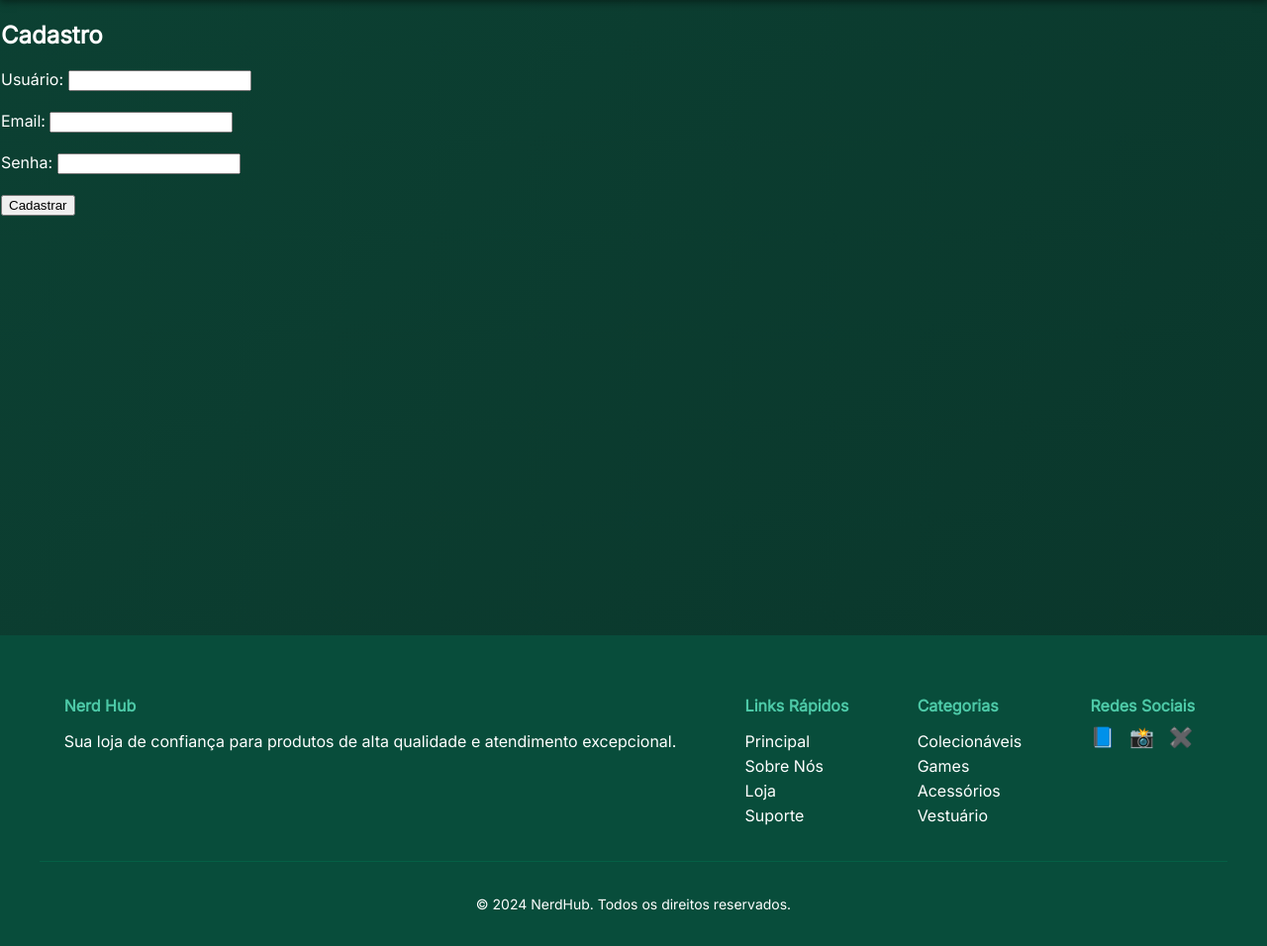
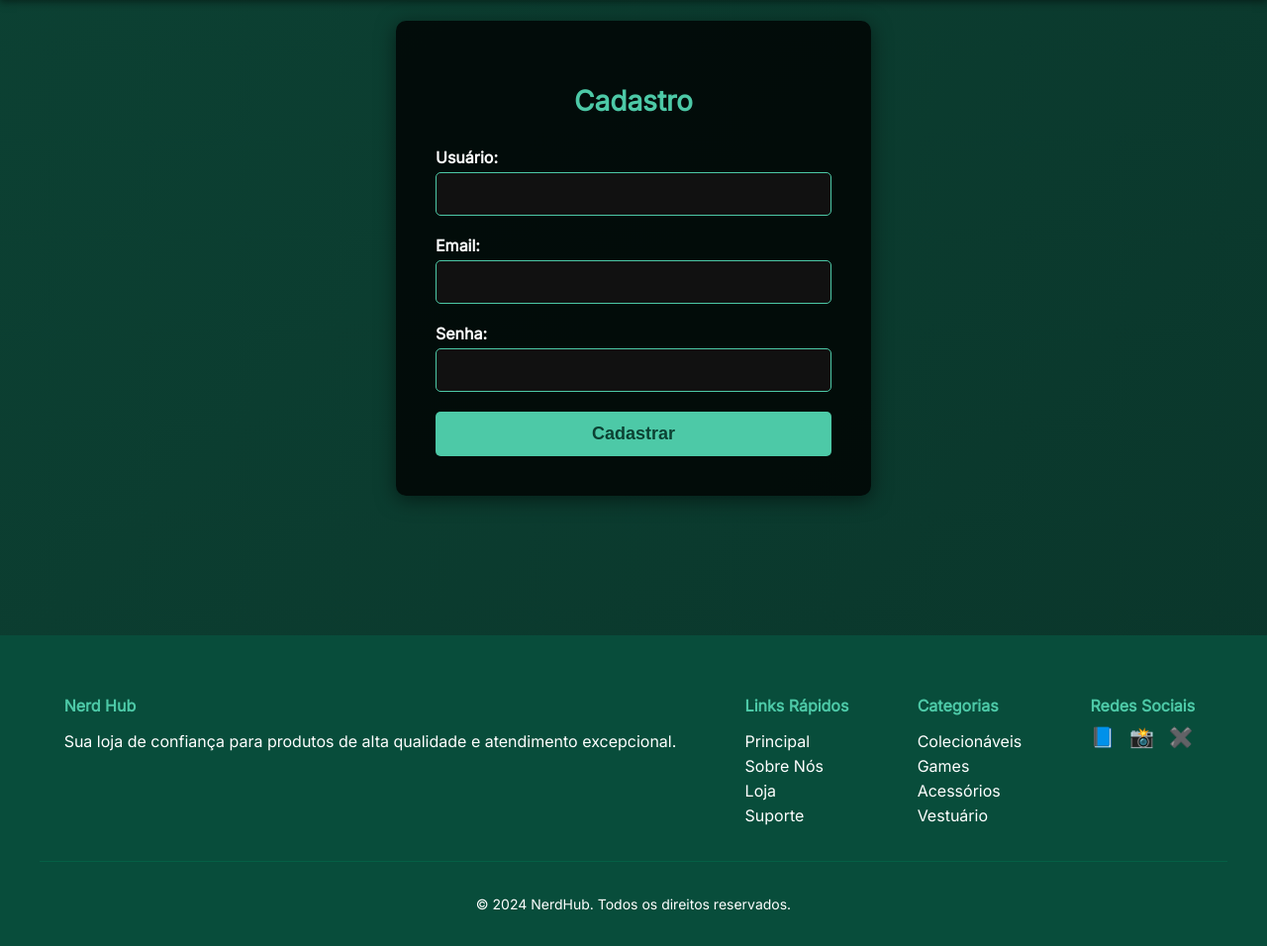
Before and after one commit to DanxzSleepy/UC12_Projeto_NerdHub.1, a Django app: page /usuario/cadastro/ in a window 1280 px wide. Shown: the part 106-1062 px from the top of the page at 99% size. Run offline with Django 5.2, Linux system fonts and the light colour scheme.

Commit message:
feat(v1.1.0): novo layout para a página de login e  cadastro

```diff
--- /dev/null
+++ b/nucleo/static/css/style_login_cadastro.css
@@ -0,0 +1,97 @@
+/* Estilos para páginas de Login e Cadastro */
+
+.login-cadastro-container {
+    display: flex;
+    justify-content: center;
+    align-items: center;
+    min-height: 60vh;
+    padding: 20px;
+}
+
+.login-cadastro-form {
+    background-color: rgba(0, 0, 0, 0.8);
+    padding: 40px;
+    border-radius: 10px;
+    box-shadow: 0 4px 20px rgba(0, 0, 0, 0.5);
+    width: 100%;
+    max-width: 400px;
+    text-align: center;
+}
+
+.login-cadastro-form h2 {
+    margin-bottom: 30px;
+    color: #4dc9a7;
+    font-size: 28px;
+}
+
+.login-cadastro-form label {
+    display: block;
+    text-align: left;
+    margin-bottom: 5px;
+    color: #fff;
+    font-weight: bold;
+}
+
+.login-cadastro-form input[type="text"],
+.login-cadastro-form input[type="email"],
+.login-cadastro-form input[type="password"] {
+    width: 100%;
+    padding: 12px;
+    margin-bottom: 20px;
+    border: 1px solid #4dc9a7;
+    border-radius: 5px;
+    background-color: #111;
+    color: #fff;
+    font-size: 16px;
+    box-sizing: border-box;
+}
+
+.login-cadastro-form input[type="text"]:focus,
+.login-cadastro-form input[type="email"]:focus,
+.login-cadastro-form input[type="password"]:focus {
+    outline: none;
+    border-color: #4dc9a7;
+    box-shadow: 0 0 5px #4dc9a7;
+}
+
+.login-cadastro-form button {
+    width: 100%;
+    padding: 12px;
+    background-color: #4dc9a7;
+    color: #0c4133;
+    border: none;
+    border-radius: 5px;
+    font-size: 18px;
+    font-weight: bold;
+    cursor: pointer;
+    transition: background-color 0.3s;
+}
+
+.login-cadastro-form button:hover {
+    background-color: #3bb08f;
+}
+
+.login-cadastro-form p {
+    margin-top: 20px;
+    color: #fff;
+}
+
+.login-cadastro-form a {
+    color: #4dc9a7;
+    text-decoration: none;
+}
+
+.login-cadastro-form a:hover {
+    text-decoration: underline;
+}
+
+/* Responsivo */
+@media (max-width: 768px) {
+    .login-cadastro-container {
+        padding: 10px;
+    }
+
+    .login-cadastro-form {
+        padding: 20px;
+    }
+}
--- a/nucleo/templates/usuarios/cadastro.html
+++ b/nucleo/templates/usuarios/cadastro.html
@@ -1,23 +1,28 @@
 {% extends 'nucleo/base.html' %}
 
-{% block title %}Login - NerdHub{% endblock %}
+{% block title %}Cadastro - NerdHub{% endblock %}
 
 {% block content %}
 {% load static %}
+<link rel="stylesheet" href="{% static 'css/style_login_cadastro.css' %}">
 
+<div class="login-cadastro-container">
+    <div class="login-cadastro-form">
         <h2>Cadastro</h2>
         <form method="post">
             {% csrf_token %}
             <label for="username">Usuário:</label>
-    <input type="text" name="username" required><br><br>
+            <input type="text" name="username" required>
 
             <label for="email">Email:</label>
-    <input type="email" name="email" required><br><br>
+            <input type="email" name="email" required>
 
             <label for="senha">Senha:</label>
-    <input type="password" name="senha" required><br><br>
+            <input type="password" name="senha" required>
 
             <button type="submit">Cadastrar</button>
         </form>
+    </div>
+</div>
 
 {% endblock %}
```
Also changed, not shown: documentacao_atividade.md (+1 -1 lines), nucleo/templates/usuarios/conta.html (+10 -3 lines), db.sqlite3. Lines whose indentation alone changed are shown as unchanged.
